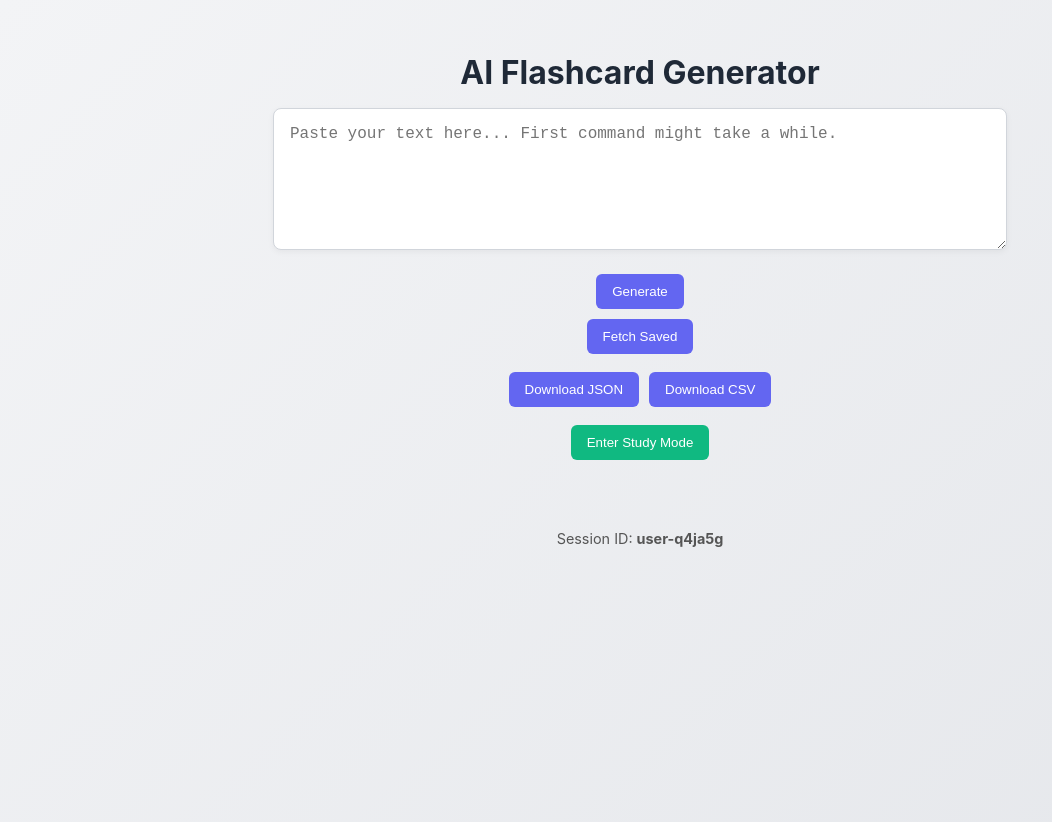
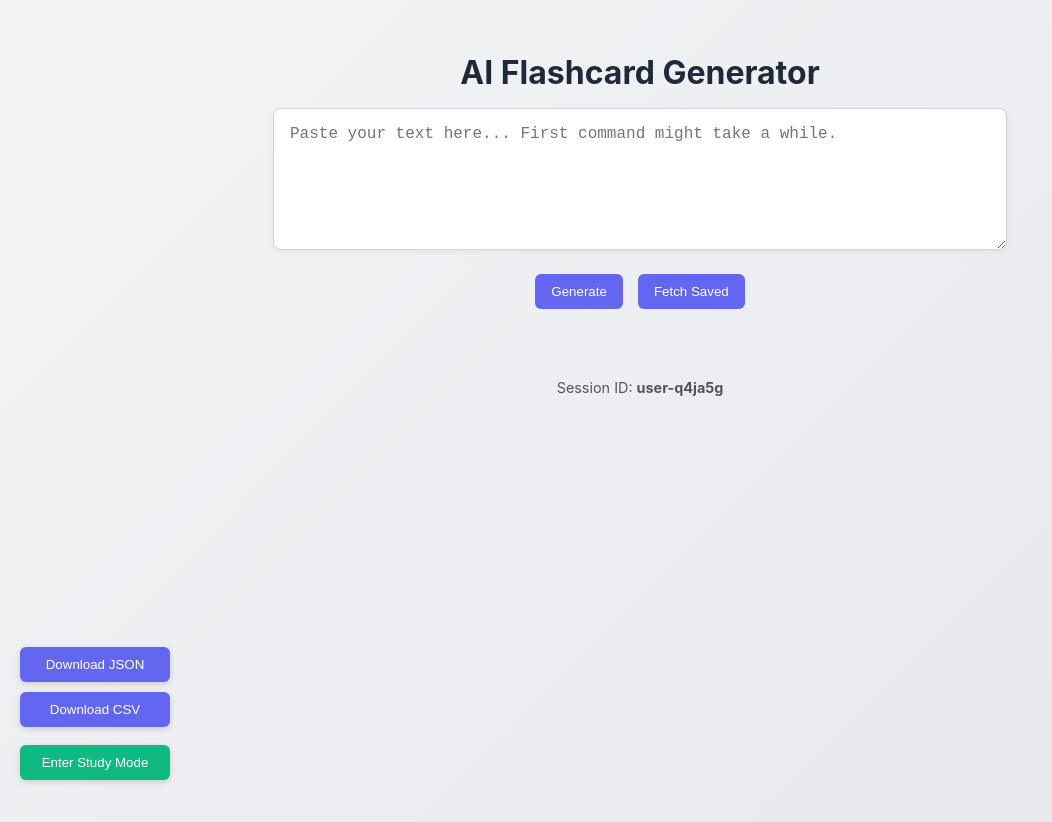
Before and after one commit to olarurafael/ai_flashcards, a React (Create React App) app in the folder flashcard-frontend/: page / in a window 1280 px wide. Shown: the top 822 px of the page, without its empty margins (0-1052 px from the left). Built offline with nearby package versions, Linux system fonts and the light colour scheme.

Commit message:
switched to floating controls

```diff
--- a/flashcard-frontend/src/App.css
+++ b/flashcard-frontend/src/App.css
@@ -40,13 +40,50 @@ textarea:focus {
   box-shadow: 0 0 0 3px rgba(99, 102, 241, 0.3);
 }
 
-/* Buttons */
-.button-group {
+/* Top button row */
+.main-buttons {
   margin-top: 20px;
   display: flex;
+  justify-content: center;
+  gap: 15px;
+}
+
+/* Floating control buttons (bottom-left) */
+.floating-controls {
+  position: fixed;
+  bottom: 20px;
+  left: 20px;
+  display: flex;
   flex-direction: column;
-  align-items: center;
   gap: 10px;
+  z-index: 100;
+}
+
+.floating-controls button {
+  width: 150px;
+  background-color: #6366f1;
+  color: white;
+  border: none;
+  padding: 10px 16px;
+  border-radius: 6px;
+  cursor: pointer;
+  font-weight: 500;
+  transition: all 0.2s ease-in-out;
+  box-shadow: 0 2px 6px rgba(0, 0, 0, 0.15);
+}
+
+.floating-controls button:hover {
+  background-color: #4f46e5;
+  transform: translateY(-2px);
+}
+
+/* Study mode button specific color */
+.floating-controls .study-btn {
+  background-color: #10b981;
+}
+
+.floating-controls .study-btn:hover {
+  background-color: #059669;
 }
 
 .download-buttons {
--- a/flashcard-frontend/src/App.js
+++ b/flashcard-frontend/src/App.js
@@ -100,13 +100,13 @@ function App() {
         onChange={(e) => setText(e.target.value)}
       />
 
-      <div className="button-group">
+      <div className="main-buttons">
         <button onClick={generateFlashcards}>Generate</button>
         <button onClick={fetchFlashcards}>Fetch Saved</button>
-        <div className="download-buttons">
-          <button onClick={() => downloadFlashcards("json")}>Download JSON</button>
-          <button onClick={() => downloadFlashcards("csv")}>Download CSV</button>
-        </div>
+      </div>
+      <div className="floating-controls">
+        <button onClick={() => downloadFlashcards("json")}>Download JSON</button>
+        <button onClick={() => downloadFlashcards("csv")}>Download CSV</button>
         <button className="study-btn" onClick={toggleStudyMode}>
           {studyMode ? "Exit Study Mode" : "Enter Study Mode"}
         </button>
```
